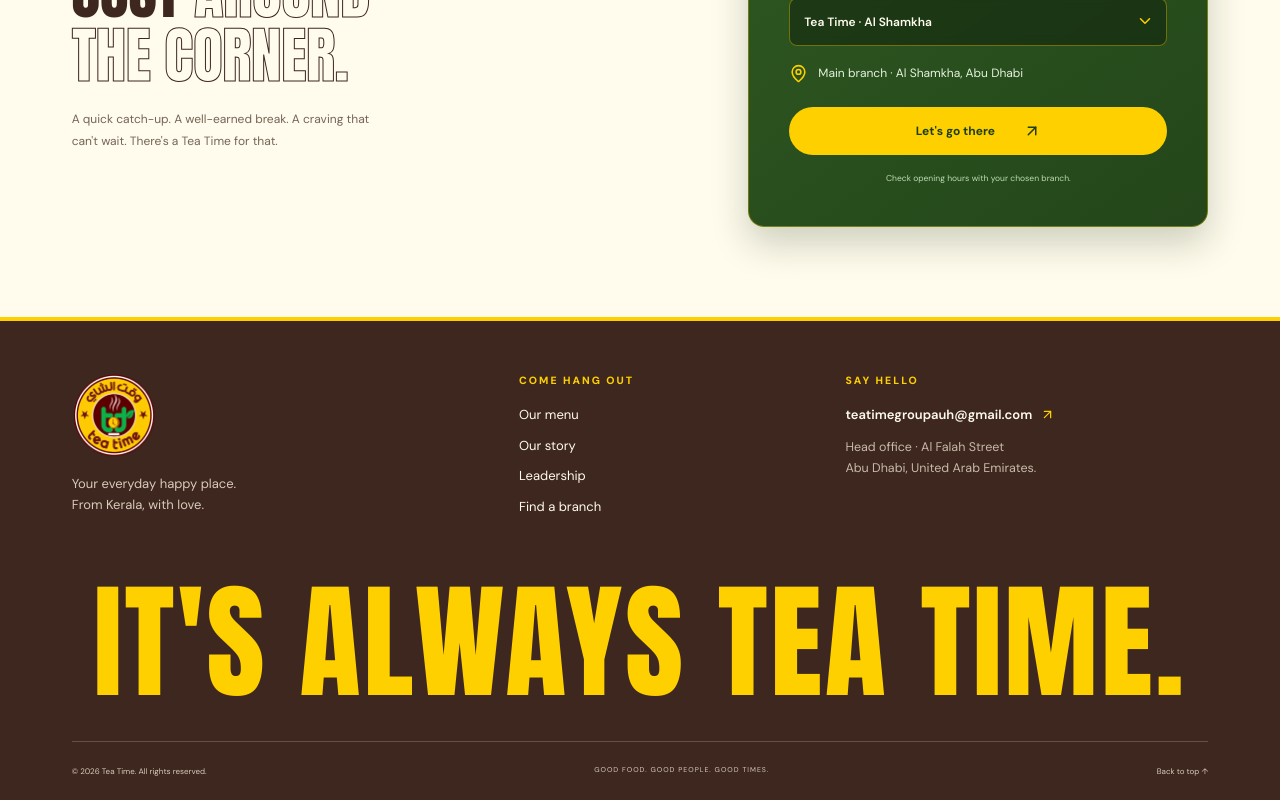
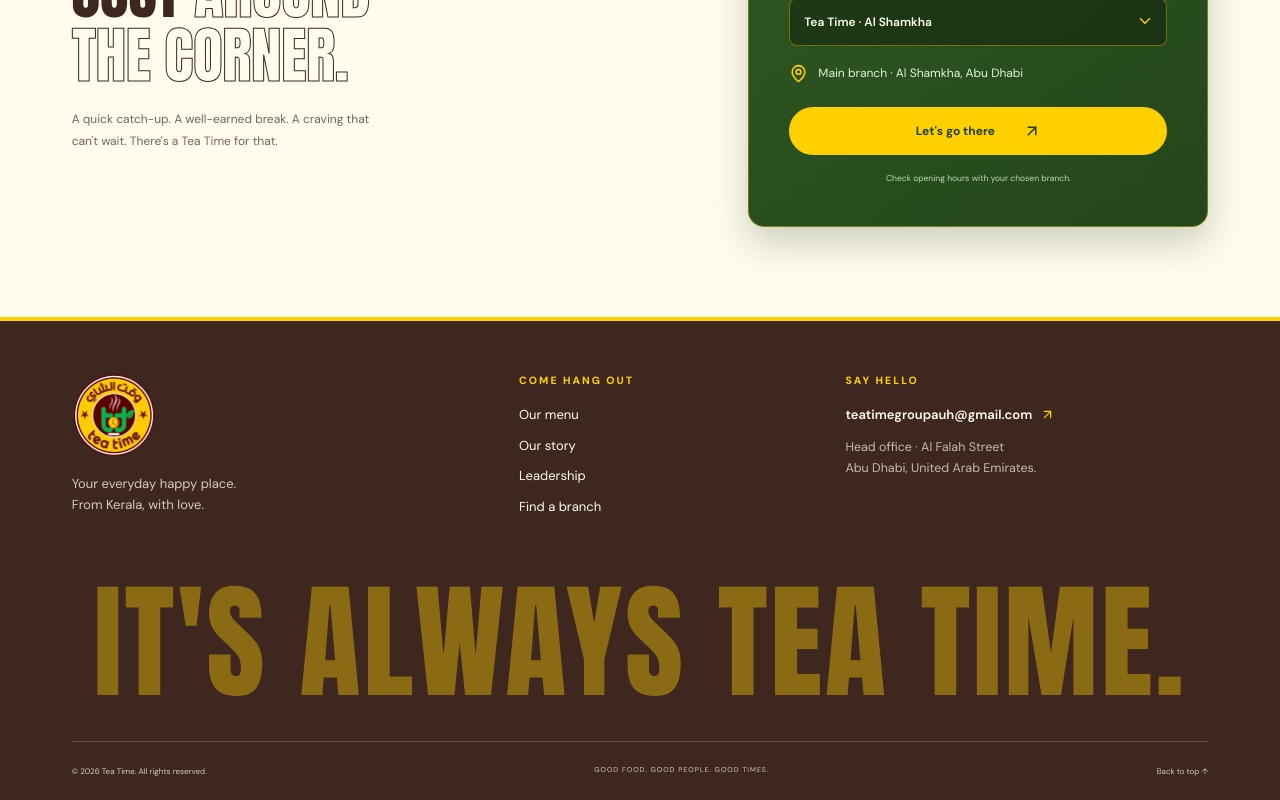
Before and after one commit to arshad-v/teee_v1, a Next.js app: page / in a window 1280 px wide. Shown: the part 7852-8652 px from the top of the page. Built offline with nearby package versions, Linux system fonts and the light colour scheme.

Commit message:
style: update footer-big visual appearance
Reduce opacity and disable user selection for the large footer text to improve aesthetic balance and prevent accidental highlighting.

```diff
--- a/app/globals.css
+++ b/app/globals.css
@@ -286,7 +286,7 @@ h2 { font-size: clamp(45px, 4.8vw, 72px); line-height: 1.04; letter-spacing: -.5
 .footer-email-link svg { transition: transform 0.2s ease; flex-shrink: 0; color: var(--primary); }
 .footer-email-link:hover svg { transform: translate(2px, -2px); }
 .footer-address { font-size: 12.5px; line-height: 1.7; color: #c8baa9; margin: 0; }
-.footer-big { color: var(--primary); white-space: nowrap; width: 100vw; margin-left: calc(50% - 50vw); margin-right: calc(50% - 50vw); padding: 12px 1vw; font-size: clamp(38px, 9.85vw, 160px); line-height: 1.05; text-align: center; letter-spacing: clamp(-0.5px, 0.2vw, 3px); display: block; overflow: hidden; box-sizing: border-box; }
+.footer-big { color: var(--primary); opacity: 0.4; user-select: none; white-space: nowrap; width: 100vw; margin-left: calc(50% - 50vw); margin-right: calc(50% - 50vw); padding: 12px 1vw; font-size: clamp(38px, 9.85vw, 160px); line-height: 1.05; text-align: center; letter-spacing: clamp(-0.5px, 0.2vw, 3px); display: block; overflow: hidden; box-sizing: border-box; }
 .footer-bottom { border-top: 1px solid var(--border); display: flex; justify-content: space-between; gap: 20px; font-size: 8px; padding: 23px 0; margin-top: 20px; color: var(--muted-foreground); }
 .footer-bottom > span:nth-child(2) { font-size: 7px; letter-spacing: 1px; }
 @media (min-width: 1600px) { .site-header { max-width: 1440px; margin: auto; } .hero-visual { margin-right: -35px; } .hero { min-height: 780px; } .footer-big { font-size: 160px; } }
```
